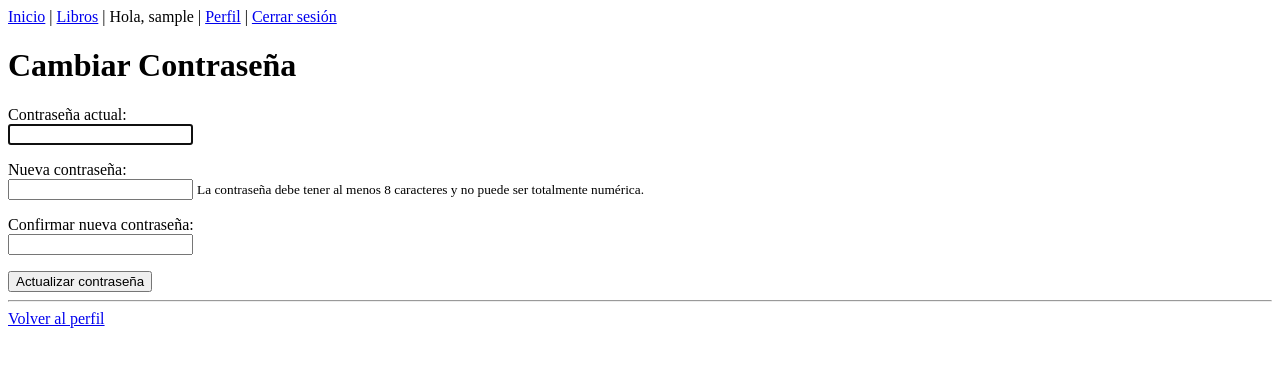
After one commit to BrendaCV94/MiPrimeraPagina_CarrizoVega, a Django app: a page that uses templates/Base.html in a window 1280 px wide. The commit adds this page. Shown: the top 367 px of the page. Run offline with Django 5.2, Linux system fonts and the light colour scheme; the visitor is signed in with stand-in values (Sample User, id 1).

Commit message:
Actualización: se agregó perfil, edición y cambio de contraseña

```diff
--- a/templates/Base.html
+++ b/templates/Base.html
@@ -14,11 +14,11 @@
             <a href="{% url 'lista_libros' %}">Libros</a> |
 
             {% if user.is_authenticated %}
-                Hola, {{ user.username }}
+                Hola, {{ user.username }} |
+                <a href="{% url 'perfil' %}">Perfil</a> |
                 <a href="{% url 'cerrar_sesion' %}">Cerrar sesión</a>
             {% else %}
                 <a href="{% url 'iniciar_sesion' %}">Iniciar sesión</a> |
-                <!-- Arreglado: antes decía 'registro_usuario' -->
                 <a href="{% url 'registro' %}">Registrarse</a>
             {% endif %}
         </nav>
--- a/usuarios/forms.py
+++ b/usuarios/forms.py
@@ -3,6 +3,9 @@ from django.contrib.auth.models import User
 from django.contrib.auth.forms import UserCreationForm
 import re
 from django.core.exceptions import ValidationError
+from django.contrib.auth.forms import UserCreationForm, UserChangeForm
+from django.core.exceptions import ValidationError
+from django.contrib.auth.forms import PasswordChangeForm
 
 # Validador simple de contraseña
 def validar_contraseña(valor):
@@ -35,3 +38,65 @@ class RegistroUsuarioForm(UserCreationForm):
             "password1": "",
             "password2": "",
         }
+
+
+# Validador simple de contraseña
+def validar_contraseña(valor):
+    if len(valor) < 6:
+        raise ValidationError("La contraseña debe tener al menos 6 caracteres.")
+    if not re.search(r"[!@#$%^&*(),.?\":{}|<>]", valor):
+        raise ValidationError("Debe incluir al menos un caracter especial (!, @, #, etc).")
+
+class RegistroUsuarioForm(UserCreationForm):
+    email = forms.EmailField(label="Email", required=True)
+
+    password1 = forms.CharField(
+        label="Contraseña",
+        widget=forms.PasswordInput,
+        validators=[validar_contraseña]
+    )
+    password2 = forms.CharField(
+        label="Repetir Contraseña",
+        widget=forms.PasswordInput
+    )
+
+    class Meta:
+        model = User
+        fields = ["username", "email", "password1", "password2"]
+        labels = {
+            "username": "Username",
+        }
+        help_texts = {
+            "username": "",
+            "password1": "",
+            "password2": "",
+        }
+
+# Nuevo formulario para editar perfil con UserChangeForm
+class EditarPerfilForm(UserChangeForm):
+    password = None  # Ocultamos el campo contraseña
+
+    class Meta:
+        model = User
+        fields = ["username", "email", "first_name", "last_name"]
+        labels = {
+            "username": "Nombre de usuario",
+            "email": "Correo electrónico",
+            "first_name": "Nombre",
+            "last_name": "Apellido",
+        }
+
+class EditarContraseñaForm(PasswordChangeForm):
+    old_password = forms.CharField(
+        label="Contraseña actual",
+        widget=forms.PasswordInput(attrs={'autocomplete': 'current-password', 'autofocus': True}),
+    )
+    new_password1 = forms.CharField(
+        label="Nueva contraseña",
+        widget=forms.PasswordInput(attrs={'autocomplete': 'new-password'}),
+        help_text="La contraseña debe tener al menos 8 caracteres y no puede ser totalmente numérica."
+    )
+    new_password2 = forms.CharField(
+        label="Confirmar nueva contraseña",
+        widget=forms.PasswordInput(attrs={'autocomplete': 'new-password'}),
+    )
--- /dev/null
+++ b/usuarios/templates/usuarios/editar_contraseña.html
@@ -0,0 +1,31 @@
+{% extends "base.html" %}
+
+{% block title %}Cambiar Contraseña{% endblock %}
+
+{% block content %}
+    <h1>Cambiar Contraseña</h1>
+
+    <form method="post">
+        {% csrf_token %}
+        <p>
+            {{ form.old_password.label_tag }}<br>
+            {{ form.old_password }}
+        </p>
+        <p>
+            {{ form.new_password1.label_tag }}<br>
+            {{ form.new_password1 }}
+            {% if form.new_password1.help_text %}
+                <small>{{ form.new_password1.help_text }}</small>
+            {% endif %}
+        </p>
+        <p>
+            {{ form.new_password2.label_tag }}<br>
+            {{ form.new_password2 }}
+        </p>
+
+        <button type="submit">Actualizar contraseña</button>
+    </form>
+
+    <hr>
+    <a href="{% url 'perfil' %}">Volver al perfil</a>
+{% endblock %}
--- a/usuarios/urls.py
+++ b/usuarios/urls.py
@@ -5,4 +5,6 @@ urlpatterns = [
     path("registro/", views.registrar_usuario, name="registro"),
     path("iniciar-sesion/", views.iniciar_sesion, name="iniciar_sesion"),
     path("cerrar-sesion/", views.cerrar_sesion, name="cerrar_sesion"),
+    path("perfil/", views.perfil, name="perfil"),
+    path("perfil/cambiar-contraseña/", views.EditarContraseñaView.as_view(), name="cambiar_contraseña"),
 ]
--- a/usuarios/views.py
+++ b/usuarios/views.py
@@ -1,8 +1,12 @@
 from django.shortcuts import render, redirect
 from django.contrib.auth import login, authenticate, logout
 from django.contrib import messages
-from .forms import RegistroUsuarioForm
 from django.contrib.auth.forms import AuthenticationForm
+from django.contrib.auth.decorators import login_required
+from .forms import RegistroUsuarioForm, EditarPerfilForm
+from django.contrib.auth.views import PasswordChangeView
+from django.urls import reverse_lazy
+from .forms import EditarContraseñaForm
 
 # Registro de usuario (NO requiere login)
 def registrar_usuario(request):
@@ -39,3 +43,23 @@ def cerrar_sesion(request):
     logout(request)
     messages.info(request, "Sesión cerrada.")
     return redirect("inicio")
+
+
+
+@login_required(login_url='iniciar_sesion')
+def perfil(request):
+    if request.method == "POST":
+        form = EditarPerfilForm(request.POST, instance=request.user)
+        if form.is_valid():
+            form.save()
+            messages.success(request, "Perfil actualizado correctamente.")
+            return redirect("perfil")
+    else:
+        form = EditarPerfilForm(instance=request.user)
+
+    return render(request, "usuarios/perfil.html", {"form": form})
+
+class EditarContraseñaView(PasswordChangeView):
+    template_name = "usuarios/editar_contraseña.html"
+    form_class = EditarContraseñaForm
+    success_url = reverse_lazy("perfil")
```
Also changed, not shown: usuarios/templates/usuarios/perfil.html (added, +19 -0 lines), inicio/templates/inicio/editar_libro.html (renamed from inicio/templates/inicio/actualizar_libro.html).
